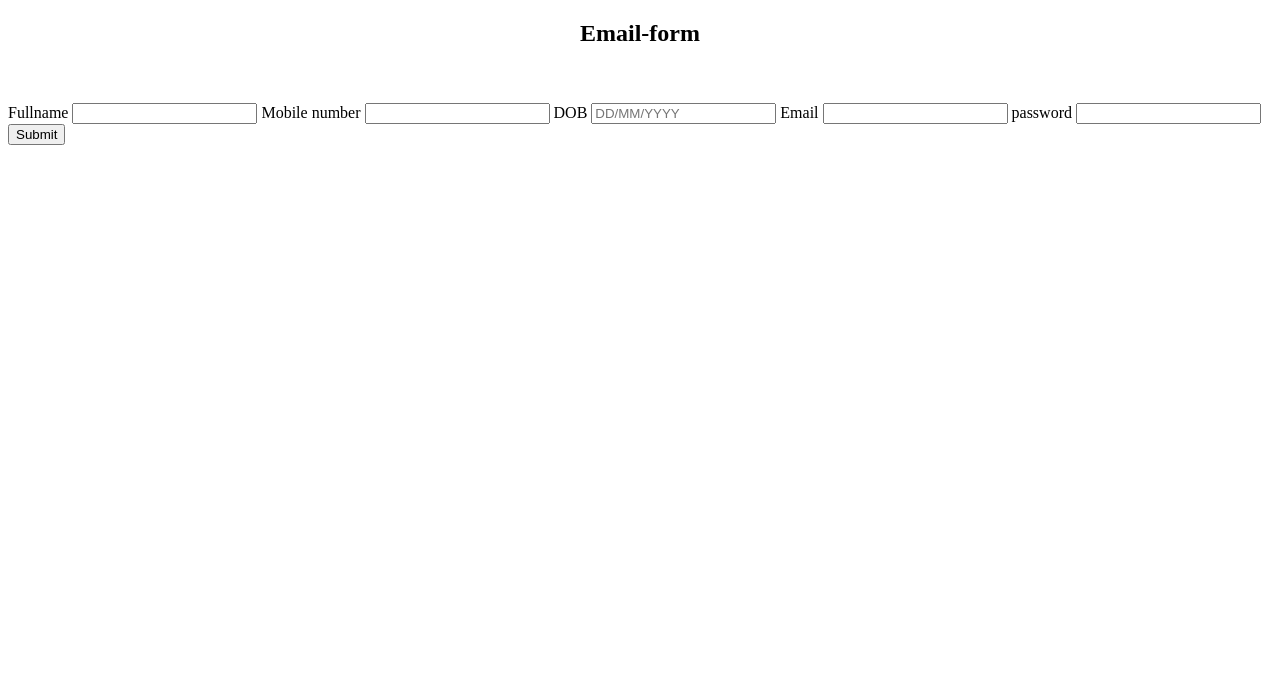
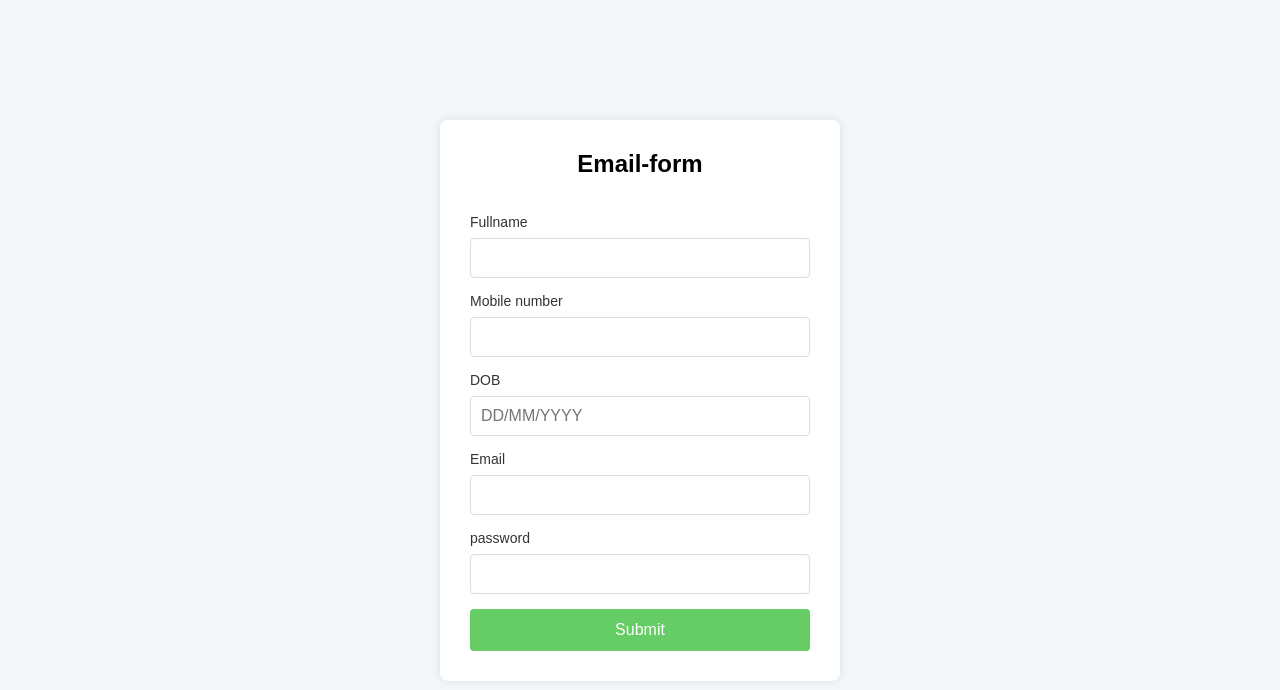
Before and after one commit to nagasai7772/23R-Regex-form, a plain HTML site: page index.html in a window 1280 px wide. Drawn offline with Linux system fonts and the light colour scheme.

```diff
--- a/index.html
+++ b/index.html
@@ -4,7 +4,7 @@
     <meta charset="UTF-8" />
     <meta name="viewport" content="width=device-width, initial-scale=1.0" />
     <title>Form</title>
-    <link rel="stylesheet" href="Pattern.css" />
+    <link rel="stylesheet" href="index.css" />
   </head>
   <body>
     <div class="container">
```
